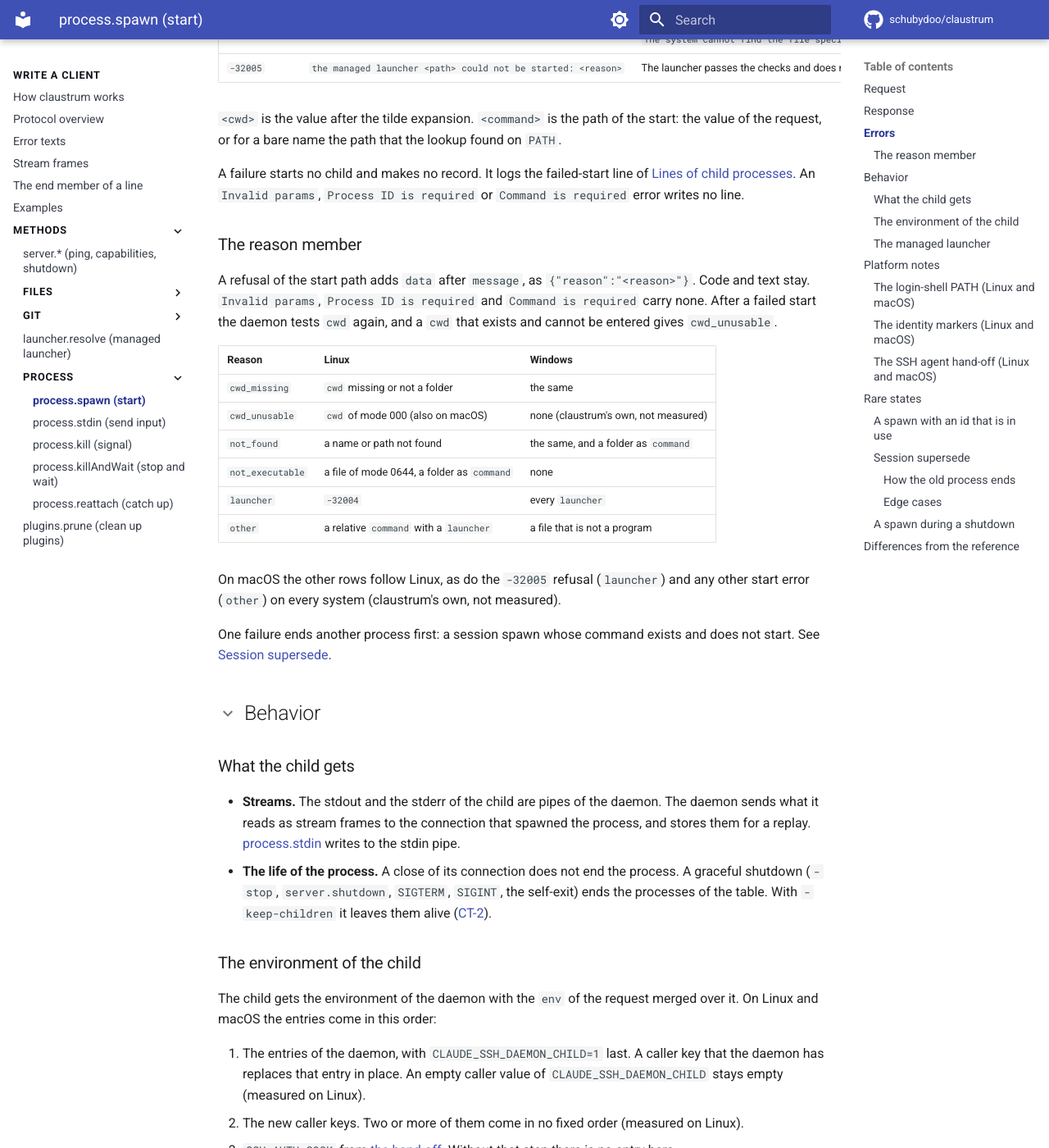
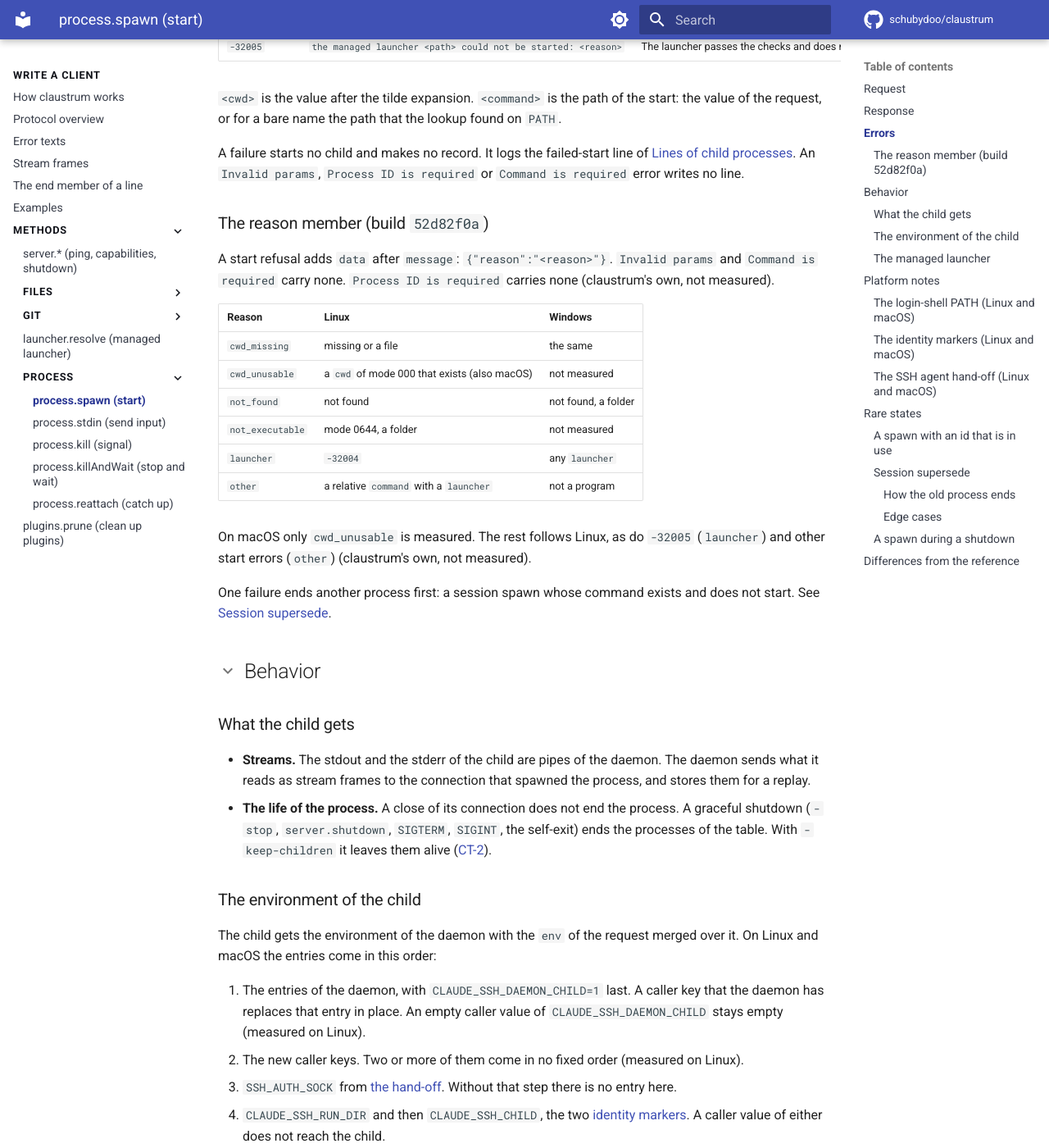
Before and after one commit to schubydoo/claustrum, an MkDocs documentation site: the page built from docs/protocol/process-spawn.md, in a window 1280 px wide and 1400 px high, scrolled down 2001 px. Shown: the whole window at 82% size. Built offline with MkDocs 1.6.1 and Material for MkDocs 9.7.7, drawn with Linux system fonts in a browser that asks for light colours; comment, search, counter and statistics services are not loaded; some of the changed text lies outside the part shown.

Commit message:
docs: tag and narrow the spawn reason rules
Co-Authored-By: Claude Sonnet 5.5 <noreply@anthropic.com>

```diff
--- a/docs/protocol/process-spawn.md
+++ b/docs/protocol/process-spawn.md
@@ -1,6 +1,6 @@
 # process.spawn
 
-`process.spawn` starts a child process as the user of the daemon and streams its output to the connection that sent the request. The process outlives that connection, and another connection can take it over with [process.reattach](process-reattach.md).
+`process.spawn` starts a child process as the user of the daemon and streams its output to the connection that sent the request. The process outlives that connection. [process.reattach](process-reattach.md) takes it over.
 
 Treat the socket and the token as shell access. See [`SECURITY.md`](https://github.com/schubydoo/claustrum/blob/main/SECURITY.md).
 
@@ -56,20 +56,20 @@ A failure is a JSON-RPC error. There is no `errorCode` member.
 
 A failure starts no child and makes no record. It logs the failed-start line of [Lines of child processes](../DAEMON.md#lines-of-child-processes). An `Invalid params`, `Process ID is required` or `Command is required` error writes no line.
 
-### The reason member
+### The reason member (build `52d82f0a`)
 
-A refusal of the start path adds `data` after `message`, as `{"reason":"<reason>"}`. Code and text stay. `Invalid params`, `Process ID is required` and `Command is required` carry none. After a failed start the daemon tests `cwd` again, and a `cwd` that exists and cannot be entered gives `cwd_unusable`.
+A start refusal adds `data` after `message`: `{"reason":"<reason>"}`. `Invalid params` and `Command is required` carry none. `Process ID is required` carries none (claustrum's own, not measured).
 
 | Reason | Linux | Windows |
 |---|---|---|
-| `cwd_missing` | `cwd` missing or not a folder | the same |
-| `cwd_unusable` | `cwd` of mode 000 (also on macOS) | none (claustrum's own, not measured) |
-| `not_found` | a name or path not found | the same, and a folder as `command` |
-| `not_executable` | a file of mode 0644, a folder as `command` | none |
-| `launcher` | `-32004` | every `launcher` |
-| `other` | a relative `command` with a `launcher` | a file that is not a program |
+| `cwd_missing` | missing or a file | the same |
+| `cwd_unusable` | a `cwd` of mode 000 that exists (also macOS) | not measured |
+| `not_found` | not found | not found, a folder |
+| `not_executable` | mode 0644, a folder | not measured |
+| `launcher` | `-32004` | any `launcher` |
+| `other` | a relative `command` with a `launcher` | not a program |
 
-On macOS the other rows follow Linux, as do the `-32005` refusal (`launcher`) and any other start error (`other`) on every system (claustrum's own, not measured).
+On macOS only `cwd_unusable` is measured. The rest follows Linux, as do `-32005` (`launcher`) and other start errors (`other`) (claustrum's own, not measured).
 
 One failure ends another process first: a session spawn whose command exists and does not start. See [Session supersede](#session-supersede).
 
@@ -77,7 +77,7 @@ One failure ends another process first: a session spawn whose command exists and
 
 ### What the child gets
 
-- **Streams.** The stdout and the stderr of the child are pipes of the daemon. The daemon sends what it reads as stream frames to the connection that spawned the process, and stores them for a replay. [process.stdin](process-stdin.md) writes to the stdin pipe.
+- **Streams.** The stdout and the stderr of the child are pipes of the daemon. The daemon sends what it reads as stream frames to the connection that spawned the process, and stores them for a replay.
 - **The life of the process.** A close of its connection does not end the process. A graceful shutdown (`-stop`, `server.shutdown`, `SIGTERM`, `SIGINT`, the self-exit) ends the processes of the table. With `-keep-children` it leaves them alive ([CT-2](../DIVERGENCES.md#ct-2)).
 
 ### The environment of the child
@@ -100,7 +100,7 @@ The daemon removes these names:
 | `CLAUDE_CODE_PROCESS_WRAPPER` | A child with a `launcher`, also from the `env` of the request. A child without one keeps it (measured on Linux and macOS, claustrum's own on Windows). |
 | `CLAUDE_SSH_PEER_CHECK` | The daemon removes it from its own environment at its start (measured on Linux, macOS and Windows). On Windows that covers any letter case (measured on Linux, macOS and Windows). A value in the `env` of the request reaches the child (measured on Linux, macOS and Windows). If the removal fails, claustrum logs one WARN line of its own, and the children inherit it. |
 
-The Go runtime variables `GODEBUG`, `GOGC`, `GOMAXPROCS`, `GOMEMLIMIT` and `GOTRACEBACK` reach the child unchanged. `GOGC` and `GOMAXPROCS` are measured on Linux, the other three are claustrum's own.
+The Go runtime variables `GODEBUG`, `GOGC`, `GOMAXPROCS`, `GOMEMLIMIT` and `GOTRACEBACK` reach the child unchanged. `GOGC` and `GOMAXPROCS` are measured on Linux, the other three are not measured.
 
 ### The managed launcher
 
@@ -150,8 +150,9 @@ The daemon runs no login shell at its start. It keeps the result of the first re
 
 - If `$SHELL` is an executable file, the read runs `$SHELL -l -i -c …`. Otherwise it runs the first usable of `/bin/zsh`, `/bin/bash` and `/bin/sh`.
 - The read has a cap of 4 s. At the cap the daemon kills the shell and discards what it printed, even a valid `PATH`. Children then get the inherited `PATH`, and the log holds `[shellenv] Failed to extract PATH from login shell: shell PATH extraction timed out (<shell>)`.
-- The cap also holds when another process holds the output pipe after the shell ended. claustrum closes its end of the pipe two caps after the shell ended (claustrum's own, not measured).
+- The cap also holds when another process holds the output pipe after the shell ended. The daemon sends that process no signal. claustrum closes its end of the pipe two caps after the shell ended (claustrum's own, not measured).
 - The shell gets seven entries. Five come from the daemon: `HOME`, `PATH`, `SHELL`, `TERM` and `USER`. A name that the daemon does not have gets an empty value. The other two are `DISABLE_AUTO_UPDATE=true` and `ZSH_DISABLE_COMPFIX=true`. No other entry of the daemon reaches it, such as `LANG` or `CLAUDE_SSH_DAEMON_CHILD`.
+- The order of the entries is not measured. A daemon that has a `TERM`, or that has no `HOME`, `PATH` or `USER`, is not measured either.
 - The shell of the SSH agent hand-off gets another environment.
 
 ### The identity markers (Linux and macOS)
@@ -159,7 +160,7 @@ The daemon runs no login shell at its start. It keeps the result of the first re
 The daemon starts the child through a short re-exec of its own binary, the exec-child trampoline. It adds two markers, so a later daemon can tell the child from a process that reuses its pid:
 
 - `CLAUDE_SSH_RUN_DIR=<run dir>`. The run dir is the folder of the socket path, cleaned and not made absolute. The socket `<R>/b/s.sock` gives `<R>/b`.
-- `CLAUDE_SSH_CHILD=<pid>:<start>`. On Linux `<start>` is the start time of the child in `/proc` clock ticks. On macOS it is the start time from `ps` as a date text with one blank between its words.
+- `CLAUDE_SSH_CHILD=<pid>:<start>`. On Linux `<start>` is the start time of the child in `/proc` clock ticks. On macOS it is the start time from `ps` as a date text with one blank between its words. Only days 1 and 2 of a month are measured.
 
 The trampoline adds no frame. A command that does not resolve to a runnable file gets the same error frame as without it.
 
@@ -187,7 +188,7 @@ A spawn with the `id` of a process that still runs succeeds and replaces the ent
 - `process.kill`, `process.stdin` and `process.reattach` of that `id` reach the second process only.
 - `-stop` and `server.shutdown` end only the processes of the table, so the first process outlives the daemon. On Linux and macOS its record stays, and the next daemon start ends it.
 - Each process keeps the connection that spawned it, under the same `processId`, and each counts its own `seq`. So a connection that sent both spawns gets two streams under one `processId`, with two `exit` frames (measured on Linux).
-- A `process.reattach` of the `id` names the second process. It moves the stream of the second process and closes the connection that had it. A connection that gets the frames of the first process goes on getting them (measured on Linux).
+- A `process.reattach` of the `id` names the second process. It moves the stream and closes the connection that had it. A connection that gets the frames of the first process goes on getting them (measured on Linux).
 
 ### Session supersede
 
```
Also changed, not shown: other parts of docs/protocol/process-spawn.md (+1 -1 lines), .changeset/spawn-failure-reason.md (+1 -1 lines), 2 other files.
